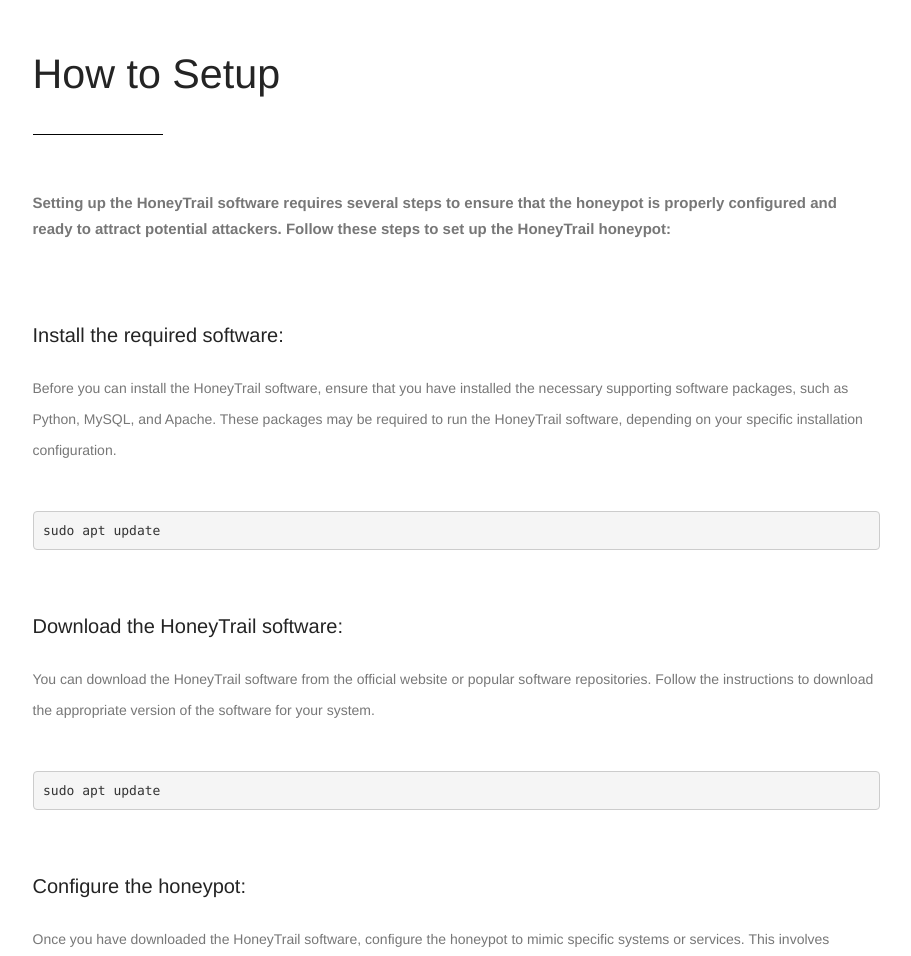
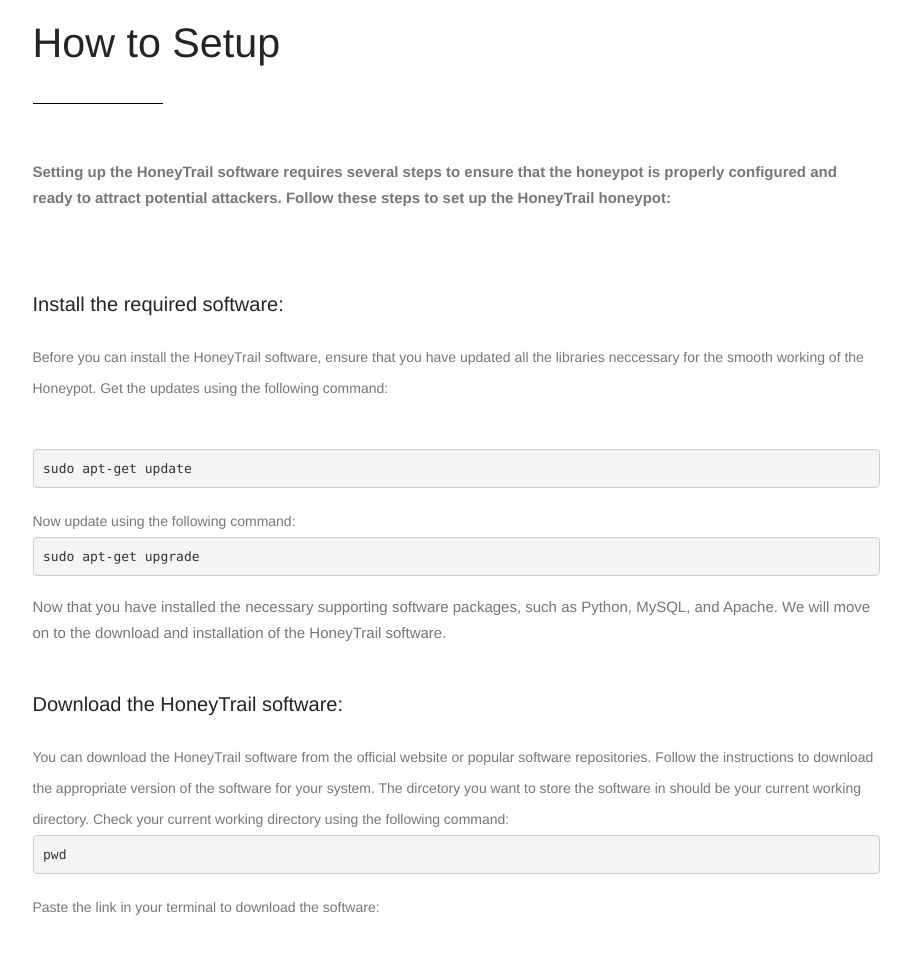
Before and after one commit to vishalbalani/honeytrail, a plain HTML site: page Documentation Page/index.html in a window 1280 px wide. Shown: the part 4300-5256 px from the top of the page, without its empty margins (330-1241 px from the left). Drawn offline with Linux system fonts and the light colour scheme.

Commit message:
Update index.html

```diff
--- a/Documentation Page/index.html
+++ b/Documentation Page/index.html
@@ -262,8 +262,6 @@
                         <p>Software requirements:</p>
                         <ol>
                             <li>Operating system (e.g., Linux, Windows)</li>
-                            <li>Honeypot software (e.g., Honeyd, Dionaea, Cowrie)
-                            </li>
                             <li>Supporting software packages (e.g., Python, MySQL, Apache)</li>
                         </ol>
 
@@ -350,31 +348,42 @@
                             </b></p>
                         <p>
                         <h2> Install the required software:</h2> Before you can install the HoneyTrail software, ensure
-                        that you have installed the necessary supporting software packages, such as Python, MySQL, and
-                        Apache. These packages may be required to run the HoneyTrail software, depending on your
-                        specific installation configuration.
-
+                        that you have updated all the libraries neccessary for the smooth working of the Honeypot.
+                        Get the updates using the following command:
                         </p>
                         <!-- <pre class="brush: html; highlight: [2,4]">
                             sudo apt update
 
                             </pre> -->
+                        <pre class="pre-scrollable">sudo apt-get update<code class="html"></code></pre>
 
-                        <pre class="pre-scrollable">sudo apt update<code class="html"></code></pre>
+                        Now update using the following command:
+                        <pre class="pre-scrollable">sudo apt-get upgrade<code class="html"></code></pre>
                         <p>
+                            Now that you have installed the necessary supporting software packages, such as Python, MySQL, and
+                        Apache. We will move on to the download and installation of the HoneyTrail software.
                         <h2> Download the HoneyTrail software:</h2> You can download the HoneyTrail software from the
                         official website or popular software repositories. Follow the instructions to download the
                         appropriate version of the software for your system.
-
+                        The dircetory you want to store the software in should be your current working directory.
+                        Check your current working directory using the following command:
+                        <pre class="pre-scrollable">pwd<code class="html"></code></pre>
+                        Paste the link in your terminal to download the software:
                         </p>
-                        <pre class="pre-scrollable">sudo apt update<code class="html"></code></pre>
+                        <pre class="pre-scrollable">git clone https://github.com/vishalbalani/honeytrail.git<code class="html"></code></pre>
                         <p>
                         <h2> Configure the honeypot:</h2> Once you have downloaded the HoneyTrail software, configure
                         the honeypot to mimic specific systems or services. This involves creating a virtual network
                         environment that emulates the behavior of real-world systems, such as servers or workstations.
-
+                        <p>NOTE:</p>
+                        <ol>
+                            <li>Disable root login and password authentication</li>
+                            <li>Set up a non-administrative user account for the honeypot</li>
+                            <li>Set up logging for SSH connections and authentication attempts</li>
+                            <li>Configure firewall rules to restrict access to the honeypot</li>
+                        </ol>
                         </p>
-                        <pre class="pre-scrollable">sudo apt update<code class="html"></code></pre>
+                        <!-- <pre class="pre-scrollable">sudo apt update<code class="html"></code></pre> -->
                         <p>
                         <h2> Configure logging and monitoring tools:</h2> To track network traffic and activity on the
                         honeypot, configure logging and monitoring tools to capture incoming network traffic, login
```
